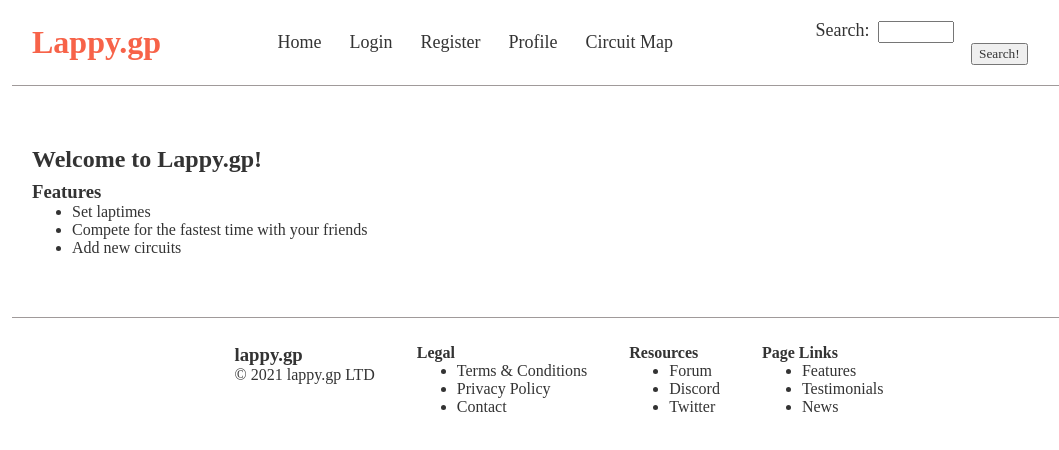
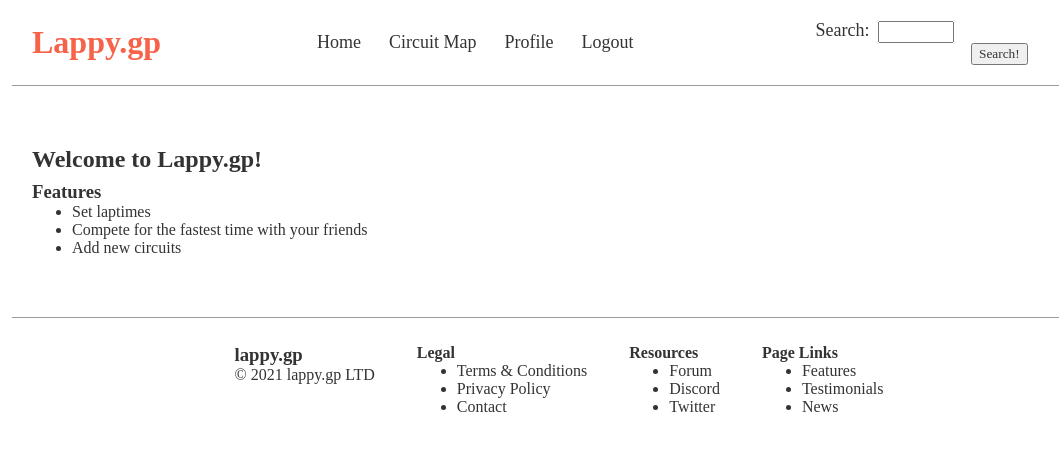
Before and after one commit to LennertSaerens/Frontend-react, a React (Create React App) app in the folder react-lappy/: page / in a window 1280 px wide. Shown: the top 450 px of the page, without its empty margins (96-1155 px from the left). Built offline with nearby package versions, Linux system fonts and the light colour scheme; a web font is replaced by a local one.

Commit message:
Implements conditional rendering of navbar

```diff
--- a/react-lappy/src/components/Navbar.js
+++ b/react-lappy/src/components/Navbar.js
@@ -1,4 +1,4 @@
-import React from "react"
+import React, { useState } from "react"
 import { Link } from "react-router-dom"
 import Searchbar from "./Searchbar"
 
@@ -7,15 +7,20 @@ import Searchbar from "./Searchbar"
  * @returns Code for the navbar at the top of the page.
  */
 const Navbar = () => {
+
+    const [loggedIn, setLoggedIn] = useState(true)
+
     return (
         <nav className="navigation">
             <h1>Lappy.gp</h1>
             <div className="links">
                 <Link to="/">Home</Link>
-                <Link to="/login">Login</Link>
-                <Link to="/register">Register</Link>
-                <Link to="/profile">Profile</Link>
                 <Link to="/circuitMap">Circuit Map</Link>
+                {loggedIn
+                    ? <Link to="/profile">Profile</Link>
+                    : <Link to="/login">Login</Link>
+                }
+                <Link to={loggedIn ? "/logout" : "/register"}>{loggedIn ? "Logout" : "Register"}</Link>
             </div>
             <div className="search">
                 <Searchbar />
```
